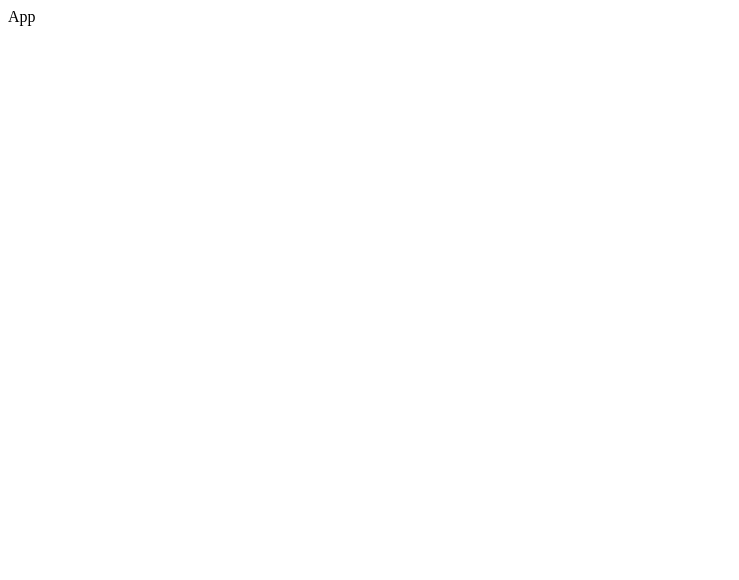
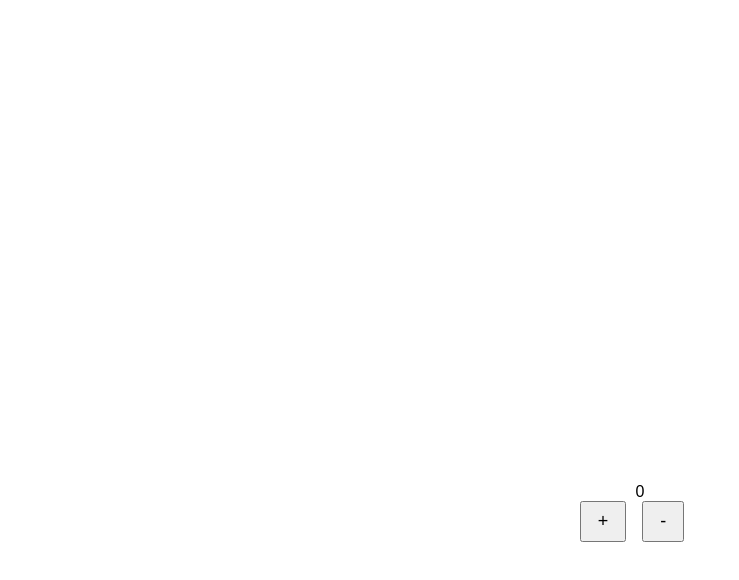
Before and after one commit to AlirezaDev00/ExerCises, a React (Vite) app: page / in a window 1280 px wide. Shown: the top 580 px of the page, without its empty margins (0-739 px from the left). Built offline with nearby package versions, Linux system fonts and the light colour scheme.

Commit message:
end exercise

```diff
--- a/src/App.jsx
+++ b/src/App.jsx
@@ -1,5 +1,52 @@
+import { useEffect, useLayoutEffect, useRef, useState } from "react";
+import "./App.css";
+
 export default function App() {
+  const [number, setNumber] = useState(0);
+  const [divStyles, setDivStyles] = useState({});
+  const sectionRef = useRef();
+
+    //! The async code with useEffect
+
+  //   useEffect(() => {
+  //     const randomVal = Math.floor(Math.random() * 500);
+
+  //     for (let i = 0; i <= 10_000_000; i++) {
+  //       if (i === 10_000_000) {
+  //         setDivStyles({ paddingTop: `${randomVal}px` });
+  //       }
+  //     }
+  //   }, [number]);
+
+    //* The sync code with useEffect
+
+  useLayoutEffect(() => {
+    const randomVal = Math.floor(Math.random() * 500);
+
+    for (let i = 0; i <= 10_000_000; i++) {
+      if (i === 10_000_000) {
+        setDivStyles({ paddingTop: `${randomVal}px` });
+      }
+    }
+  }, [number]);
+
   return (
-    <div>App</div>
-  )
+    <main className="app">
+      <section ref={sectionRef} style={divStyles}>
+        <p>{number}</p>
+        <button
+          type="button"
+          onClick={() => setNumber((prevNum) => prevNum + 1)}
+        >
+          +
+        </button>
+        <button
+          type="button"
+          onClick={() => setNumber((prevNum) => prevNum + 1)}
+        >
+          -
+        </button>
+      </section>
+    </main>
+  );
 }
```
